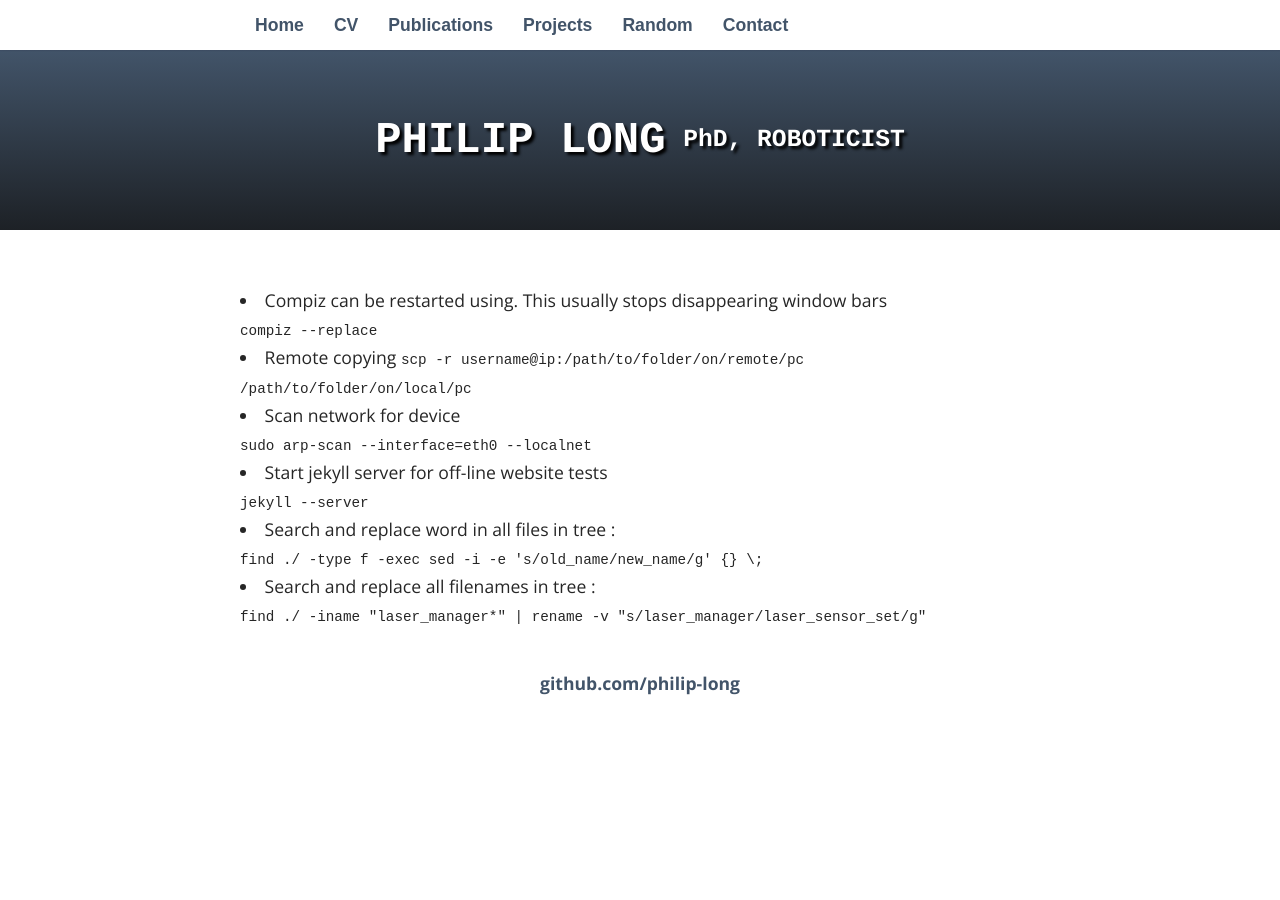
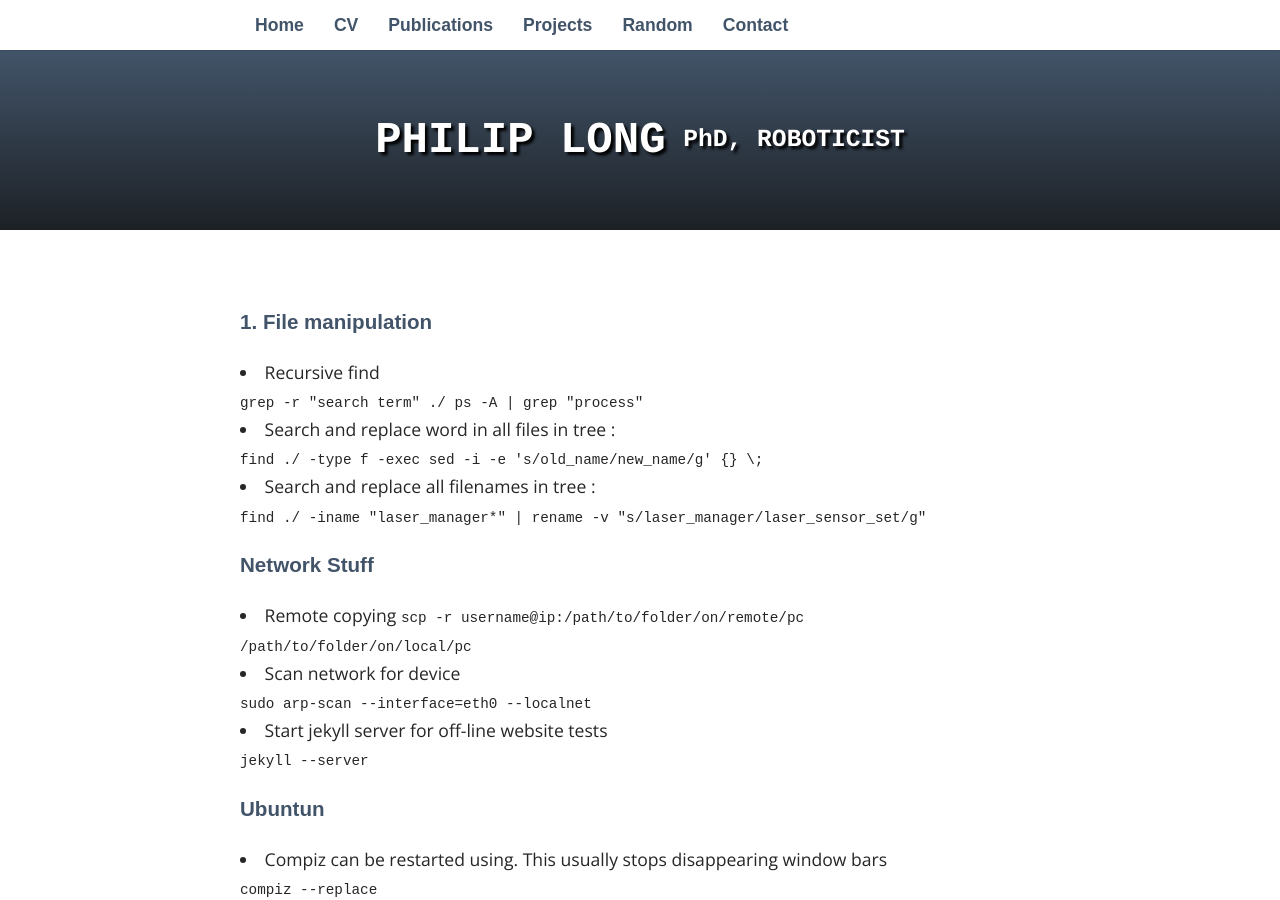
Before and after one commit to philip-long/philip-long.github.io, a Jekyll site: the page built from random/tips.html, in a window 1280 px wide and 900 px high. Built offline with Jekyll 4.4.1, drawn with Linux system fonts in a browser that asks for light colours; some web fonts are replaced.

Commit message:
Update tips.html

```diff
--- a/random/tips.html
+++ b/random/tips.html
@@ -5,12 +5,24 @@ title: Philip Long, PhD, Roboticist
 <br>
 <br>
 
-<li> Compiz can be restarted using. This usually stops disappearing window bars </li>
-
+<h3> 1. File manipulation</h3>
+<li> Recursive find</li>
 <code>
-compiz --replace
+grep -r "search term" ./
+  ps -A | grep "process"
 </code>
 
+<li> Search and replace word in all files in tree :</li>
+<code>
+find ./ -type f -exec sed -i -e 's/old_name/new_name/g' {} \;
+</code>
+<li> Search and replace all filenames in tree : </li>
+<code>
+find ./ -iname "laser_manager*" | rename -v "s/laser_manager/laser_sensor_set/g"
+  </code>
+
+
+<h3> Network Stuff </h3>
 <li>  Remote copying
 <code>
 scp -r username@ip:/path/to/folder/on/remote/pc /path/to/folder/on/local/pc
@@ -27,11 +39,10 @@ sudo arp-scan --interface=eth0 --localnet
     jekyll --server
 </code>
 
-<li> Search and replace word in all files in tree :</li>
+
+<h3> Ubuntun </h3>
+<li> Compiz can be restarted using. This usually stops disappearing window bars </li>
+
 <code>
-find ./ -type f -exec sed -i -e 's/old_name/new_name/g' {} \;
+compiz --replace
 </code>
-<li> Search and replace all filenames in tree : </li>
-<code>
-find ./ -iname "laser_manager*" | rename -v "s/laser_manager/laser_sensor_set/g"
-  </code>
```
